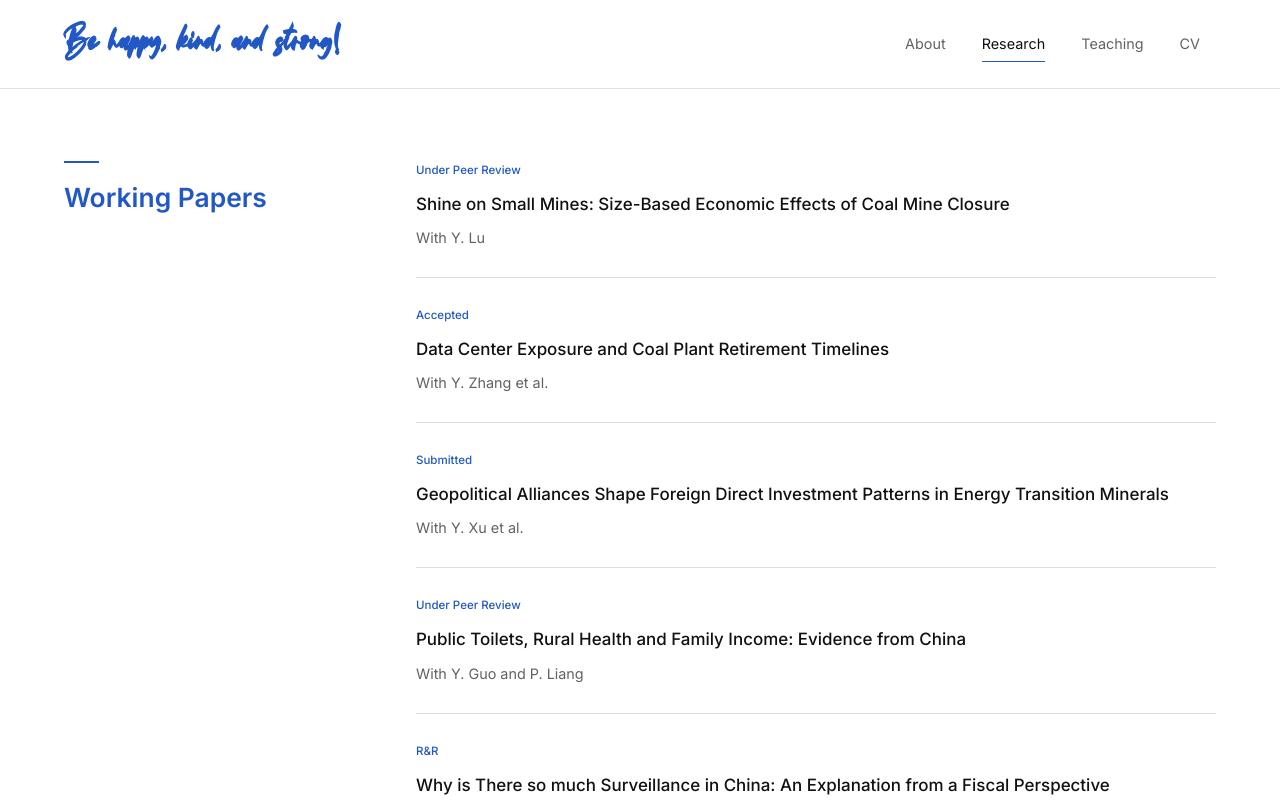
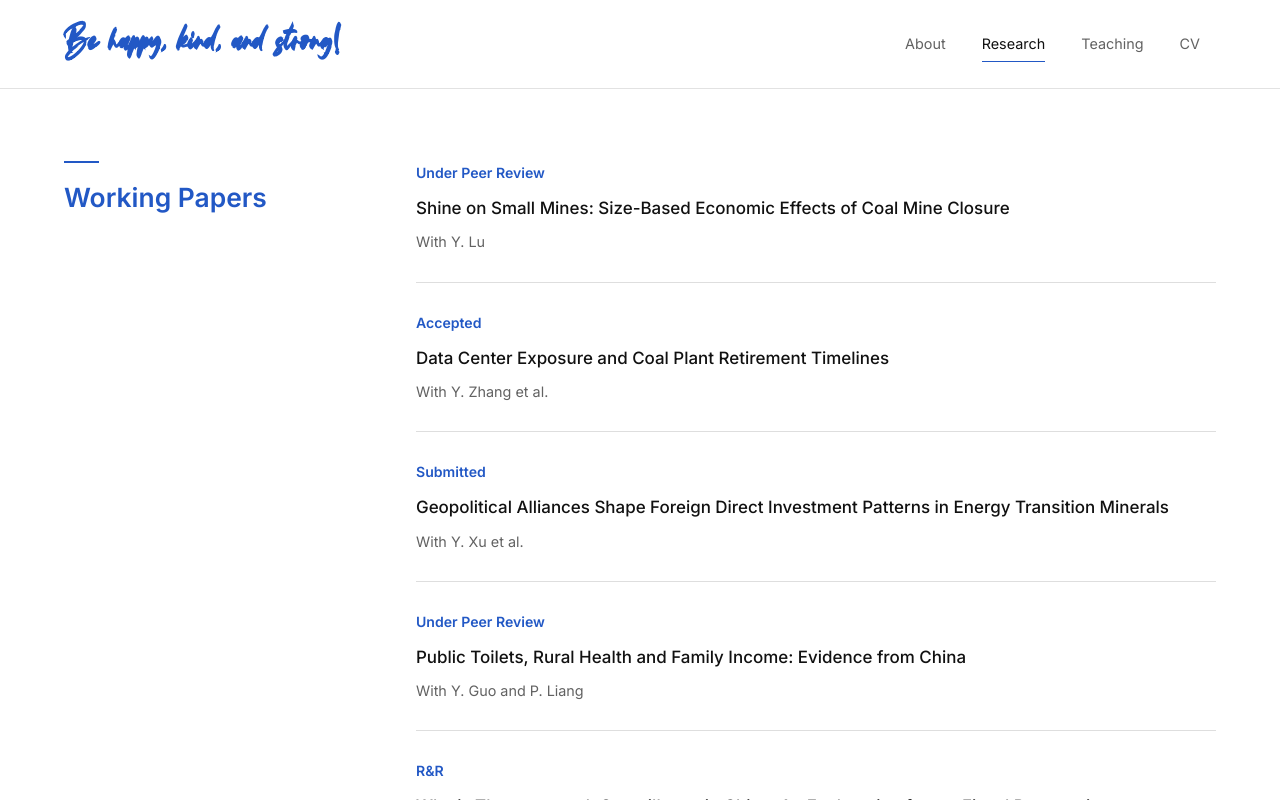
Before and after one commit to li-chenglin/li-chenglin.github.io, a Next.js app: page / in a window 1280 px wide. Both pictures are taken after a click on the button "Research". Shown: the top 800 px of the page. Built offline with nearby package versions, Linux system fonts and the light colour scheme; a web font is replaced by a local one.

Commit message:
Auto-update homepage

```diff
--- a/app/globals.css
+++ b/app/globals.css
@@ -358,6 +358,12 @@ html {
   line-height: 1.7;
 }
 
+.working-papers-section .paper-meta,
+.teaching-item .paper-meta {
+  font-size: 0.88rem;
+  font-weight: 600;
+}
+
 .paper-meta .normal-case {
   letter-spacing: 0;
 }
--- a/app/page.tsx
+++ b/app/page.tsx
@@ -382,7 +382,7 @@ export default function Home() {
       case 'research':
         return (
           <div className="site-container archive-page">
-            <section className="editorial-section">
+            <section className="editorial-section working-papers-section">
               <SectionHeader eyebrow="Working Papers" title="" />
               <div>
                 {workingPapers.map((paper) => (
```
